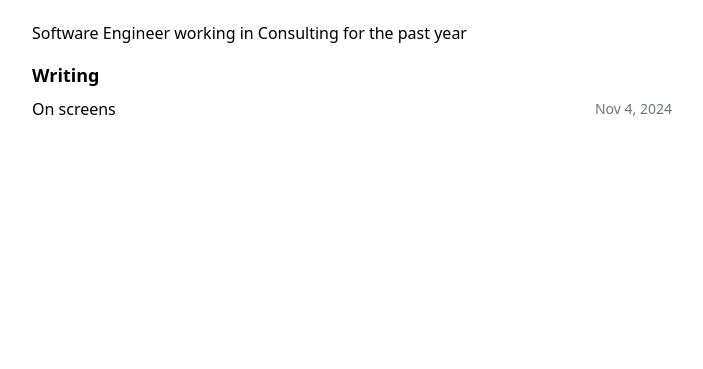
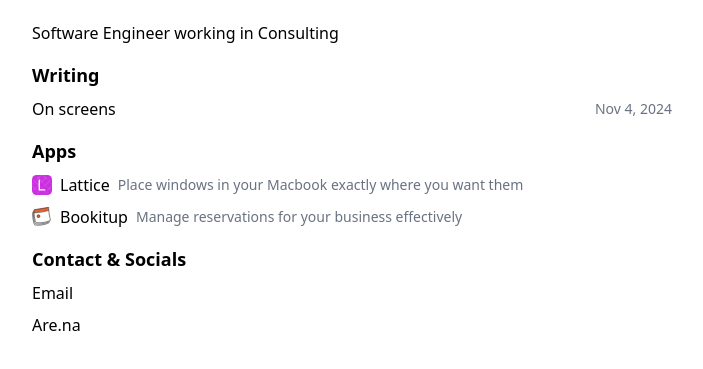
Before and after one commit to waldo2810/waasabi-co, an Astro site: page / in a window 1280 px wide. Shown: the part 55-424 px from the top of the page, without its empty margins (288-991 px from the left). Built offline with nearby package versions, Linux system fonts and the light colour scheme; Astro itself is replaced by a stand-in of ours.

Commit message:
add projects and socials

```diff
--- a/src/pages/index.astro
+++ b/src/pages/index.astro
@@ -10,7 +10,7 @@ const posts = (await getCollection("blog")).sort(
 <Base>
   <div class="space-y-4">
 
-    <p>Software Engineer working in Consulting for the past year</p>
+    <p>Software Engineer working in Consulting</p>
 
     <div class="space-y-2">
       <h2 class="text-lg font-bold">Writing</h2>
@@ -23,5 +23,37 @@ const posts = (await getCollection("blog")).sort(
       ))}
     </div>
 
+    <div class="space-y-2">
+      <h2 class="text-lg font-bold">Apps</h2>
+
+      <div class="flex items-center gap-2">
+        <a class="flex items-center gap-2" target="_blank" href={`https://lattice.waasabi.co`}>
+          <img src="/lattice.svg" alt="" class="w-5 h-5" />
+          <h3>Lattice</h3>
+        </a>
+        <span class="text-sm text-gray-500">Place windows in your Macbook exactly where you want them</span>
+      </div>
+
+      <div class="flex items-center gap-2">
+        <a class="flex items-center gap-2" target="_blank" href={`https://bookitup.co`}>
+          <img src="/bookitup.svg" alt="" class="w-5 h-5" />
+          <h3>Bookitup</h3>
+        </a>
+        <span class="text-sm text-gray-500">Manage reservations for your business effectively</span>
+      </div>
+    </div>
+
+    <div class="flex flex-col gap-2">
+      <h2 class="text-lg font-bold">Contact & Socials</h2>
+
+      <a href={`mailto:contact@waasabi.co`}>
+        <span>Email</span>
+      </a>
+
+      <a href={`https://are.na/waldo-sobrino`}>
+        <span>Are.na</span>
+      </a>
+    </div>
+
   </div>
 </Base>
```
Also changed, not shown: public/bookitup.svg (added), public/lattice.svg (added).
